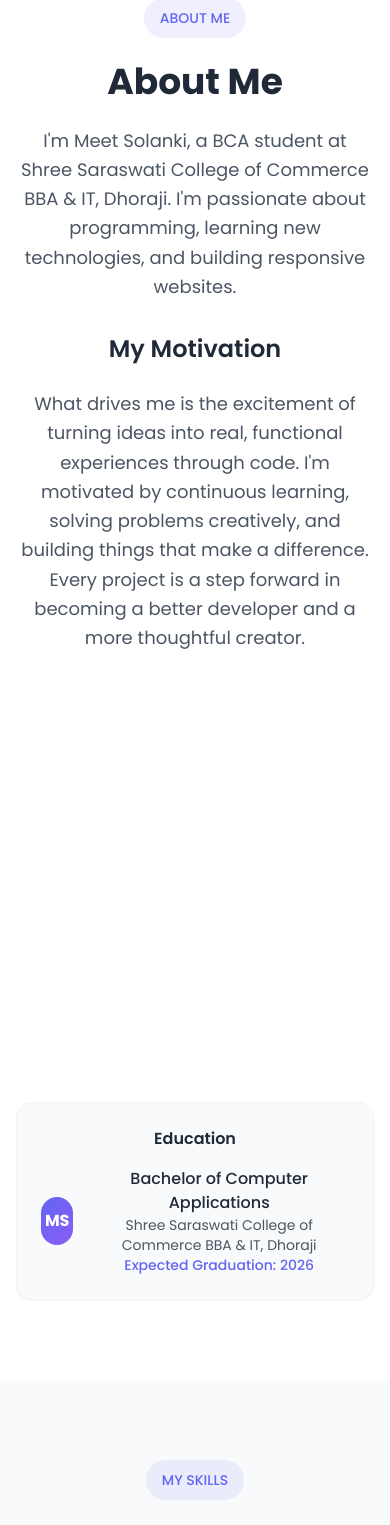
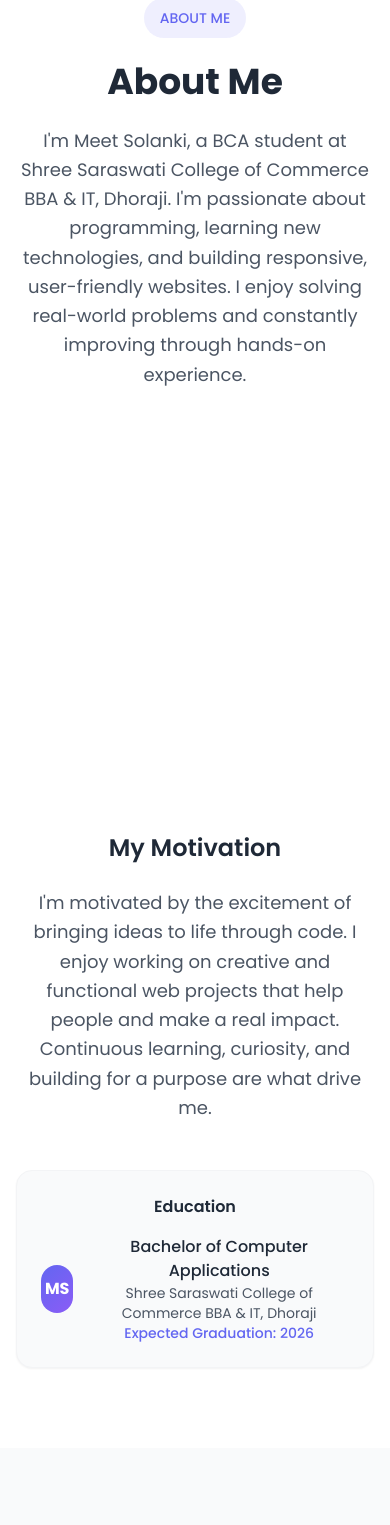
Before and after one commit to meet-solanki/meet-solanki-portfolio, a React (Vite) app: page / in a window 390 px wide. Shown: the part 1280-2805 px from the top of the page. Built offline with nearby package versions, Linux system fonts and the light colour scheme.

Commit message:
feat: Update About Me section
Refactor the About Me section with new content, including an introduction paragraph, personal trait cards, and a "My Motivation" section. Apply modern styling, scroll-triggered animations, and ensure responsiveness.

```diff
--- a/src/components/About.tsx
+++ b/src/components/About.tsx
@@ -21,19 +21,11 @@ const About = () => {
               About Me
             </h2>
 
-            <p className="text-gray-600 dark:text-gray-300 text-lg mb-8 leading-relaxed max-w-3xl mx-auto">
-              I'm Meet Solanki, a BCA student at Shree Saraswati College of Commerce BBA & IT, Dhoraji. I'm passionate about programming, learning new technologies, and building responsive websites.
+            <p className="text-gray-600 dark:text-gray-300 text-lg mb-12 leading-relaxed max-w-3xl mx-auto">
+              I'm Meet Solanki, a BCA student at Shree Saraswati College of Commerce BBA & IT, Dhoraji. I'm passionate about programming, learning new technologies, and building responsive, user-friendly websites. I enjoy solving real-world problems and constantly improving through hands-on experience.
             </p>
 
-            <h3 className="text-2xl font-semibold text-gray-800 dark:text-gray-100 mb-6">
-              My Motivation
-            </h3>
-
-            <p className="text-gray-600 dark:text-gray-300 text-lg mb-12 leading-relaxed max-w-3xl mx-auto">
-              What drives me is the excitement of turning ideas into real, functional experiences through code. I'm motivated by continuous learning, solving problems creatively, and building things that make a difference. Every project is a step forward in becoming a better developer and a more thoughtful creator.
-            </p>
-
-            <div className="space-y-6 max-w-2xl mx-auto">
+            <div className="space-y-6 max-w-2xl mx-auto mb-12">
               <div className="bg-gray-50 dark:bg-gray-700 rounded-2xl p-6 shadow-sm border border-gray-100 dark:border-gray-600 transition-all duration-300 hover:shadow-lg hover:scale-105 fade-in-on-scroll">
                 <div className="flex items-start gap-4">
                   <div className="w-12 h-12 bg-portfolio-primary/10 rounded-full flex items-center justify-center flex-shrink-0 transition-all duration-300 hover:bg-portfolio-primary/20">
@@ -41,7 +33,7 @@ const About = () => {
                   </div>
                   <div className="text-left">
                     <h4 className="font-semibold text-gray-800 dark:text-gray-100 mb-2">Goal-Oriented</h4>
-                    <p className="text-gray-600 dark:text-gray-300 text-sm leading-relaxed">I always set clear objectives and focus on consistent growth through hands-on projects and continuous learning.</p>
+                    <p className="text-gray-600 dark:text-gray-300 text-sm leading-relaxed">I set clear goals and stay focused on achieving them through consistent effort and improvement.</p>
                   </div>
                 </div>
               </div>
@@ -53,13 +45,21 @@ const About = () => {
                   </div>
                   <div className="text-left">
                     <h4 className="font-semibold text-gray-800 dark:text-gray-100 mb-2">Innovative Thinking</h4>
-                    <p className="text-gray-600 dark:text-gray-300 text-sm leading-relaxed">I enjoy approaching problems with creativity and exploring unique, efficient solutions using technology.</p>
+                    <p className="text-gray-600 dark:text-gray-300 text-sm leading-relaxed">I enjoy exploring new ways to solve problems and bring fresh ideas into every project I work on.</p>
                   </div>
                 </div>
               </div>
             </div>
 
-            <div className="bg-gray-50 dark:bg-gray-700 rounded-2xl p-6 shadow-sm border border-gray-100 dark:border-gray-600 max-w-2xl mx-auto mt-8 transition-all duration-300 hover:shadow-lg hover:scale-105">
+            <h3 className="text-2xl font-semibold text-gray-800 dark:text-gray-100 mb-6">
+              My Motivation
+            </h3>
+
+            <p className="text-gray-600 dark:text-gray-300 text-lg mb-12 leading-relaxed max-w-3xl mx-auto">
+              I'm motivated by the excitement of bringing ideas to life through code. I enjoy working on creative and functional web projects that help people and make a real impact. Continuous learning, curiosity, and building for a purpose are what drive me.
+            </p>
+
+            <div className="bg-gray-50 dark:bg-gray-700 rounded-2xl p-6 shadow-sm border border-gray-100 dark:border-gray-600 max-w-2xl mx-auto transition-all duration-300 hover:shadow-lg hover:scale-105">
               <h4 className="font-semibold text-gray-800 dark:text-gray-100 mb-4">Education</h4>
               <div className="flex items-center gap-4 justify-center">
                 <div className="w-12 h-12 bg-portfolio-gradient rounded-full flex items-center justify-center transition-all duration-300 hover:scale-110">
```
